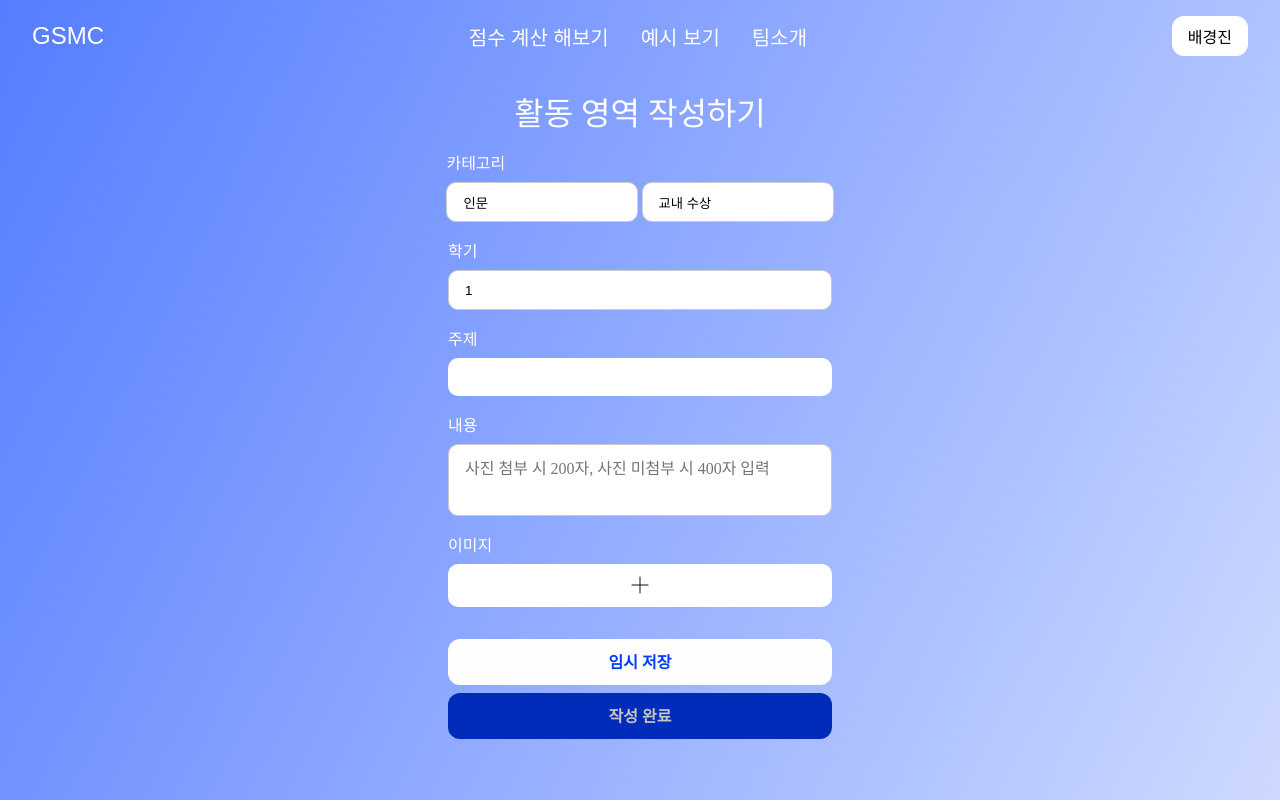
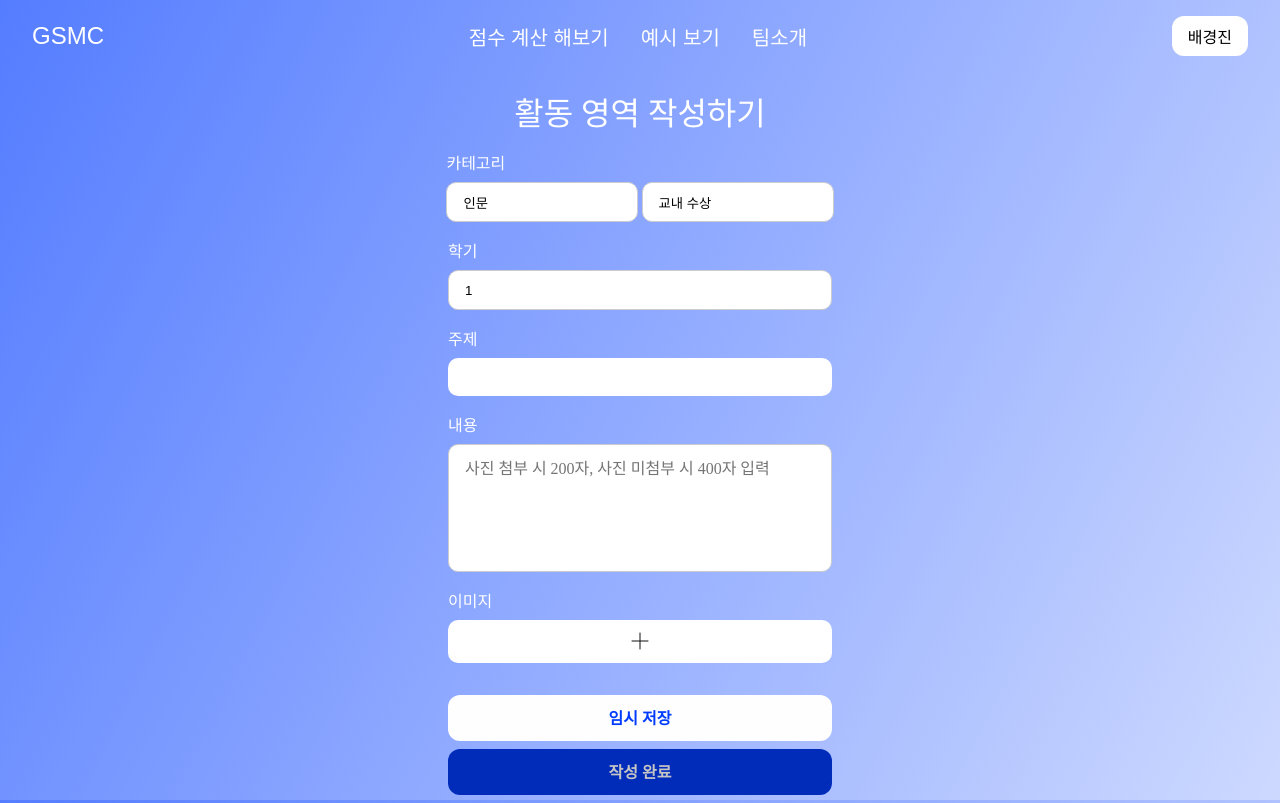
Before and after one commit to let-s-make-friends/GSMC, a React (Vite) app in the folder app/client/: page /write in a window 1280 px wide. Built offline with nearby package versions, Linux system fonts and the light colour scheme; a web font is replaced by a local one.

Commit message:
💄 Style: scroll bar thin

```diff
--- a/app/client/src/components/textarea/styles.ts
+++ b/app/client/src/components/textarea/styles.ts
@@ -8,36 +8,26 @@ export const Container = styled.div`
 `;
 
 export const TextareaInput = styled.textarea`
-  ::-webkit-scrollbar-button {
-    display: none;
-  }
-  ::-webkit-scrollbar-track-piece {
-    display: none;
-  }
-  ::-webkit-scrollbar {
-    width: 0.25rem;
-    height: 7.75rem;
-    flex-shrink: 0;
-  }
+  resize: none;
+  overflow-y: auto;
   width: 100%;
   padding: 0.625rem 1rem;
   border: 1px solid #ccc;
   border-radius: 0.625rem;
-  resize: none;
   outline: none;
   font-size: 1rem;
   font-family: Pretendard;
-  font-style: normal;
   font-weight: 400;
-  line-height: normal;
-  min-height: 4.5rem;
+  min-height: 8rem;
+
+  scrollbar-width: thin;
+  scrollbar-color: white;
 `;
 
 export const Length = styled.span`
   color: #111;
   font-family: Pretendard;
   font-size: 1rem;
-  font-style: normal;
   font-weight: 600;
   line-height: normal;
 `;
```
